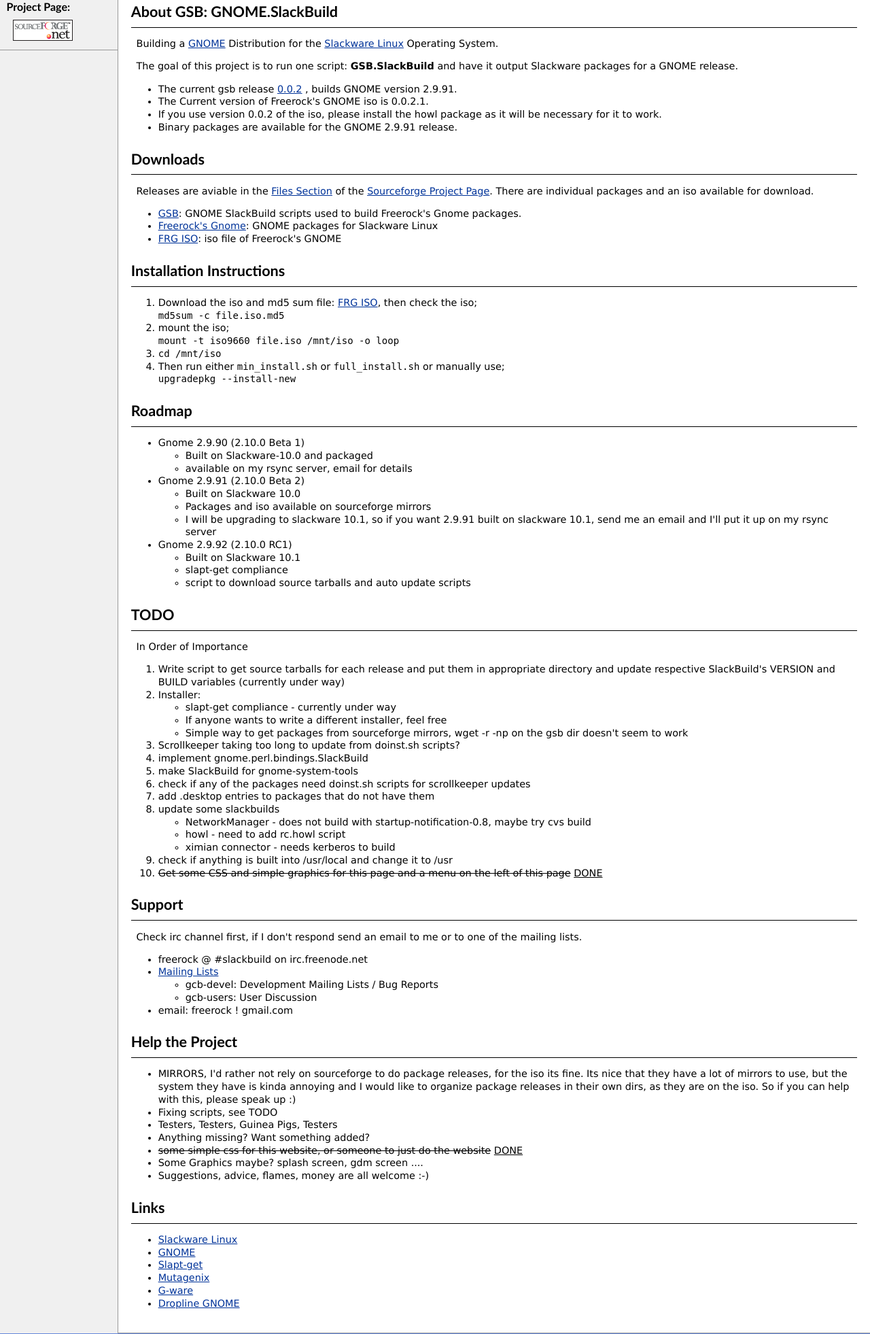
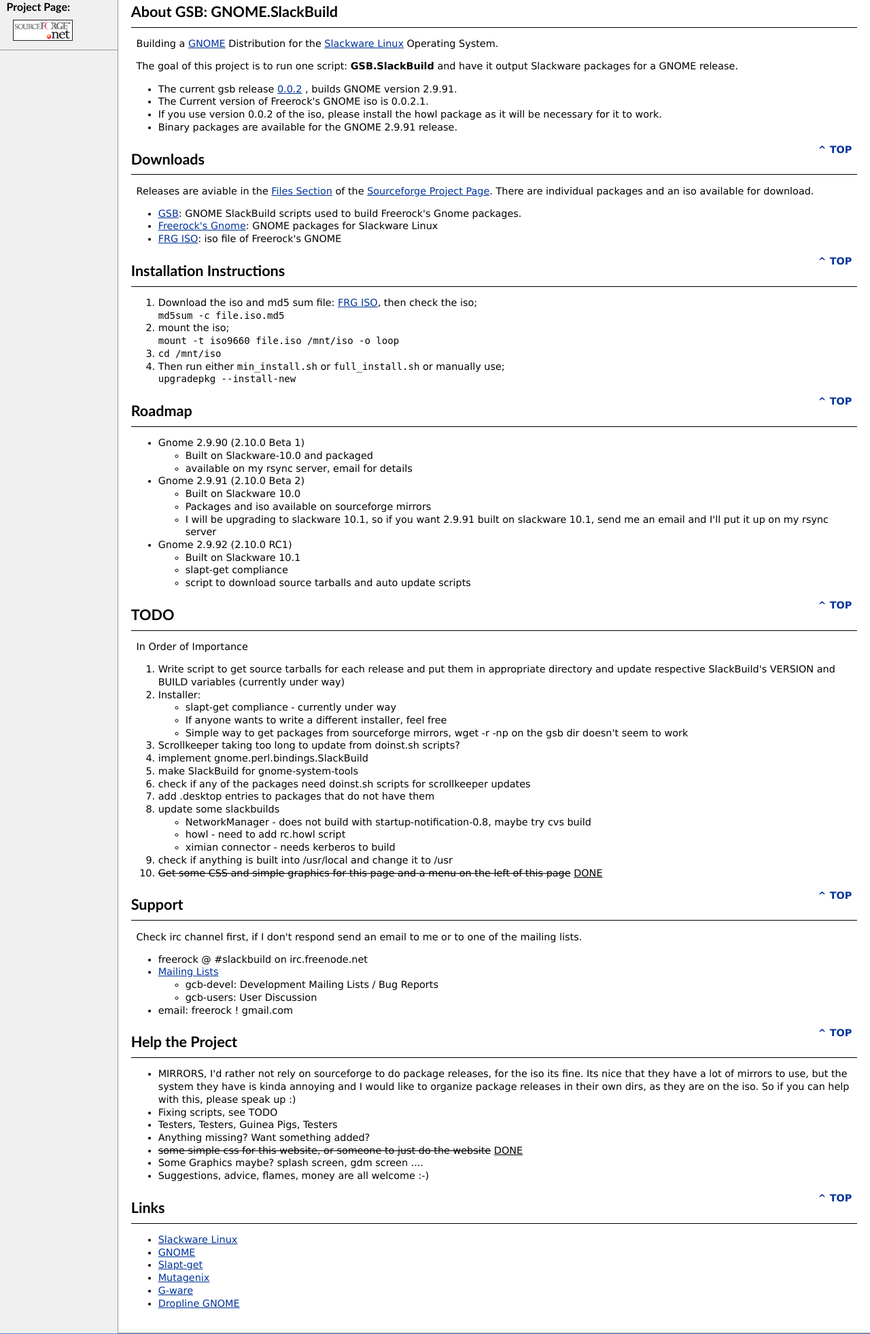
Before and after one commit to mmwanga/gsb-build-system, a PHP site: page / in a window 1280 px wide. Shown: the part 307-2269 px from the top of the page at 68% size. Run offline with PHP 8.4, Linux system fonts and the light colour scheme; data that the repository does not hold is empty.

Commit message:
added 'top of page' linkage - included approprate css for ToP links

```diff
--- a/web/common/main-index-body_inc.php
+++ b/web/common/main-index-body_inc.php
@@ -38,6 +38,9 @@
       release.</li>
     </ul>
 
+    <p><a class="topOfPage doNotPrint" href="#top" title="Go to the top of this page">^
+    TOP</a></p>
+
     <h2 id="downloads">Downloads</h2>
 
     <p>Releases are aviable in the <a href=
@@ -62,6 +65,9 @@
       FRG ISO</a>: iso file of Freerock's GNOME</li>
     </ul>
 
+    <p><a class="topOfPage doNotPrint" href="#top" title="Go to the top of this page">^
+    TOP</a></p>
+
     <h2 id="instrux">Installation Instructions</h2>
 
     <ol>
@@ -79,6 +85,9 @@
       <tt>full_install.sh</tt> or manually use;<br />
       <tt>upgradepkg --install-new</tt></li>
     </ol>
+
+    <p><a class="topOfPage doNotPrint" href="#top" title="Go to the top of this page">^
+    TOP</a></p>
 
     <h2 id="roadmap">Roadmap</h2>
 
@@ -118,6 +127,9 @@
         </ul>
       </li>
     </ul>
+
+    <p><a class="topOfPage doNotPrint" href="#top" title="Go to the top of this page">^
+    TOP</a></p>
 
     <h2 id="todo">TODO</h2>
 
@@ -174,6 +186,9 @@
       on the left of this page</del> <ins datetime="20050215">DONE</ins></li>
     </ol>
 
+    <p><a class="topOfPage doNotPrint" href="#top" title="Go to the top of this page">^
+    TOP</a></p>
+
     <h2 id="support">Support</h2>
 
     <p>Check irc channel first, if I don't respond send an email to
@@ -197,6 +212,9 @@
 
       <li>email: freerock ! gmail.com</li>
     </ul>
+
+    <p><a class="topOfPage doNotPrint" href="#top" title="Go to the top of this page">^
+    TOP</a></p>
 
     <h2 id="help">Help the Project</h2>
 
@@ -223,6 +241,9 @@
       :-)</li>
     </ul>
 
+    <p><a class="topOfPage doNotPrint" href="#top" title="Go to the top of this page">^
+    TOP</a></p>
+
     <h2 id="links">Links</h2>
 
     <ul>
--- a/web/css/style.css
+++ b/web/css/style.css
@@ -15,6 +15,14 @@ body {
   font-size: 0.9em;
   margin: 0;
   padding: 0;
+}
+
+#main-body .topOfPage {
+  color: rgb(0,51,153);
+  background-color: transparent;
+  font-weight: bold;
+  text-decoration: none;
+  float: right;
 }
 
 hr {
```
